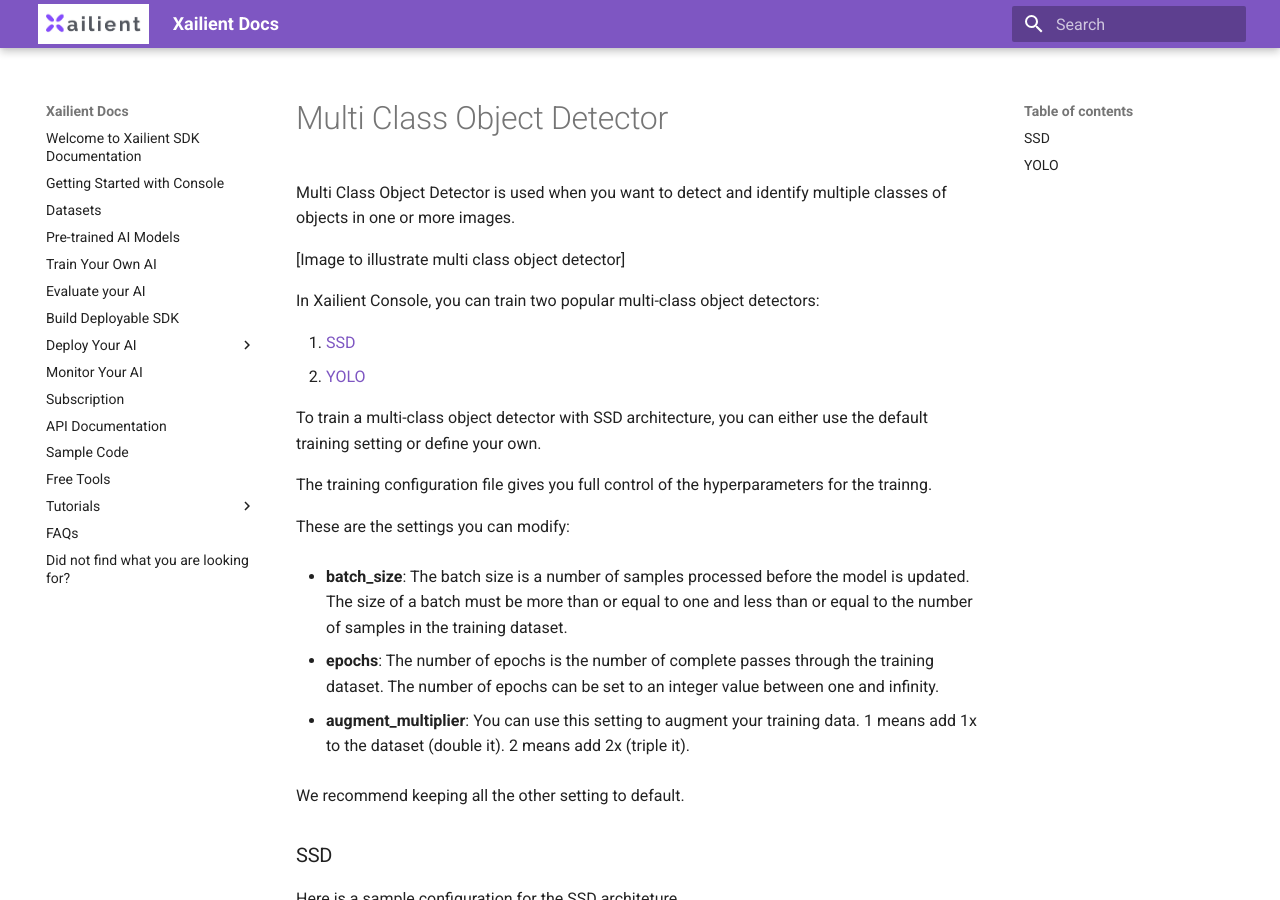
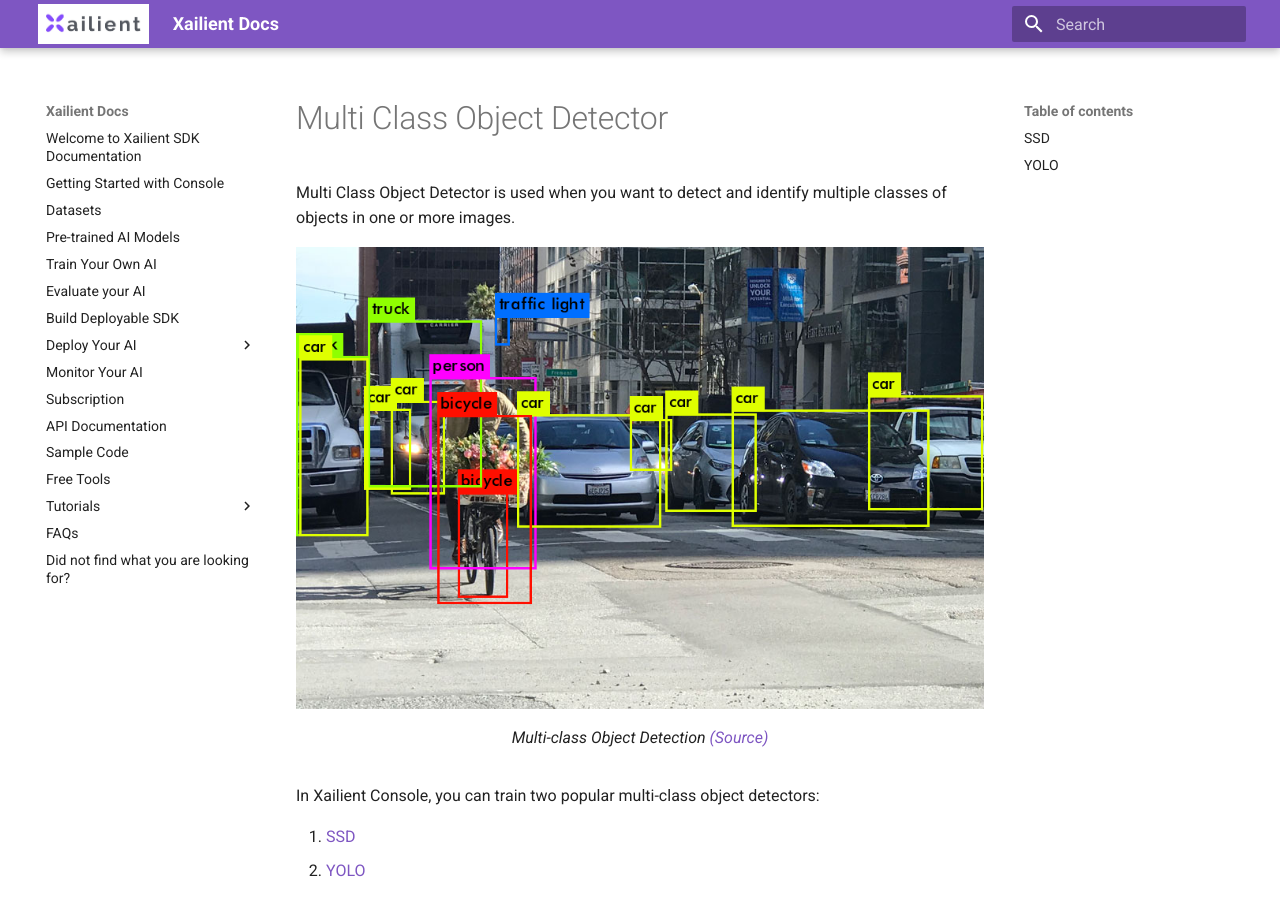
Before and after one commit to xailient-public/docs, an MkDocs documentation site: the page built from docs/multiclass_object_detector.md, in a window 1280 px wide and 900 px high. Built offline with MkDocs 1.6.1 and Material for MkDocs 9.7.7, drawn with Linux system fonts in a browser that asks for light colours.

Commit message:
Added image for Multi-class object detector

```diff
--- a/docs/multiclass_object_detector.md
+++ b/docs/multiclass_object_detector.md
@@ -2,7 +2,13 @@
 
 Multi Class Object Detector is used when you want to detect and identify multiple classes of objects in one or more images.
 
-[Image to illustrate multi class object detector]
+<p align="center">
+<figure>
+  <img src="../img/console/AI Models/multiclass_object_detection.png">
+  <figcaption>Multi-class Object Detection <a href="https://miro.medium.com/max/1400/0*IW_DpAtoCrDBVhdO.png">(Source)</a></figcaption>
+</figure>
+</p>
+
 
 In Xailient Console, you can train two popular multi-class object detectors:
 
```
Also changed, not shown: docs/img/console/AI Models/multiclass_object_detection.png (added).
